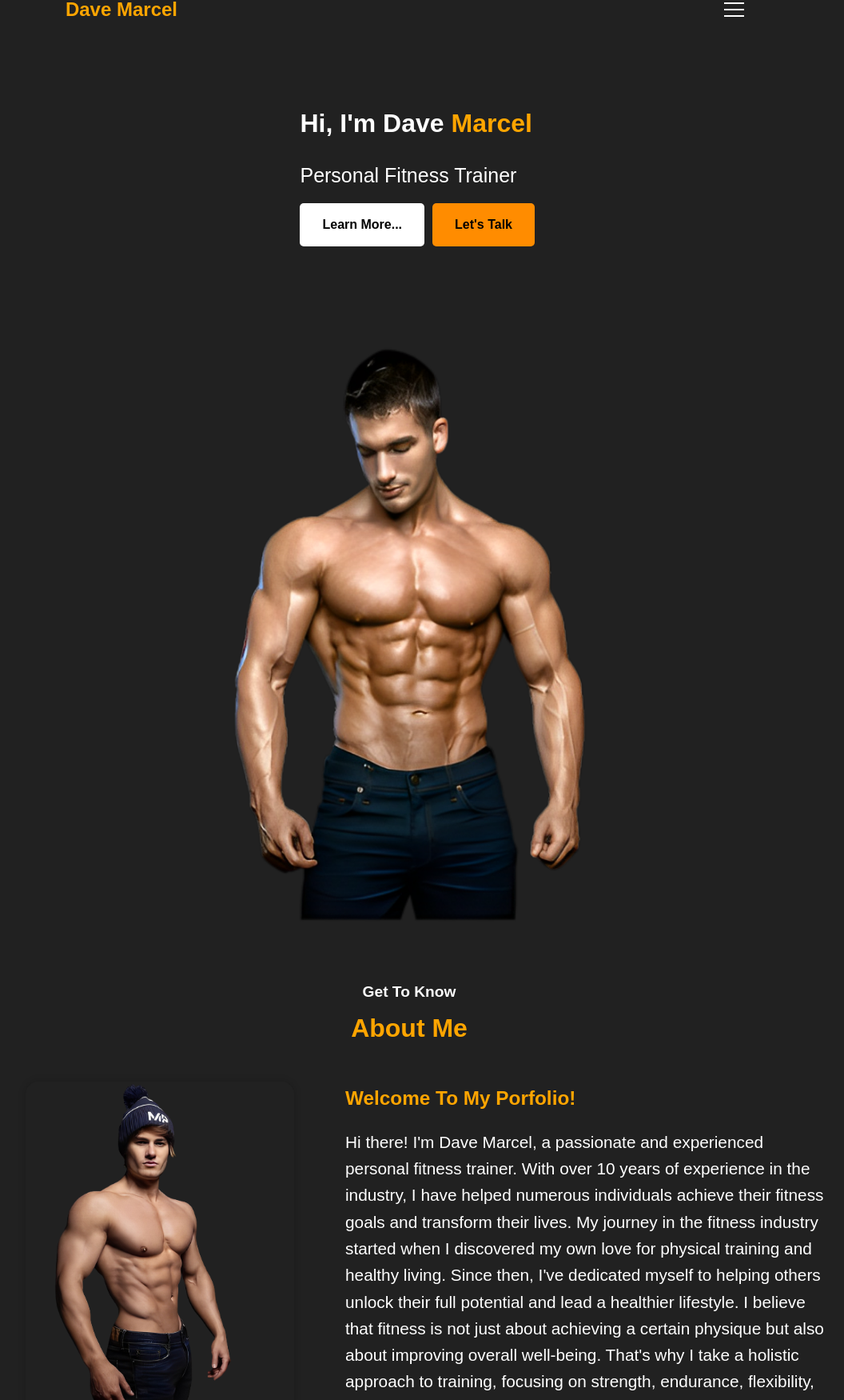
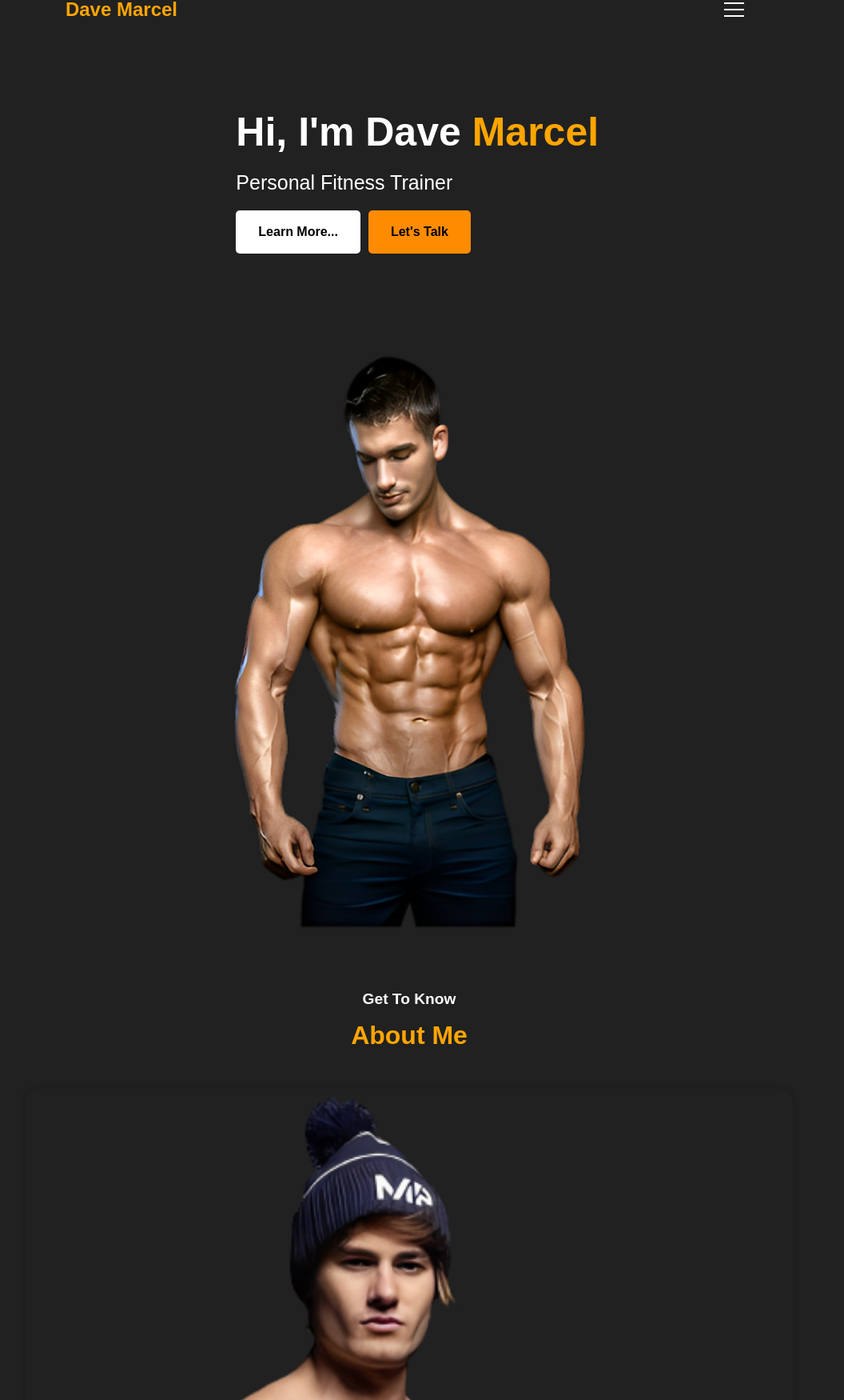
Before and after one commit to GulzaibAhmad/fitness-app, a React (Create React App) app: page / in a window 1024 px wide. Shown: the part 32-1782 px from the top of the page at 80% size, 1056 px wide, since content can reach past the window. Built offline with nearby package versions, Linux system fonts and the light colour scheme.

Commit message:
about updated

```diff
--- a/src/components/about/about.css
+++ b/src/components/about/about.css
@@ -91,6 +91,7 @@ h2 {
 
 @media screen and (min-width: 769px) and (max-width: 1024px) {
   .about__container {
+    grid-template-columns: 1fr;
     gap: 4rem;
   }
 }
--- a/src/components/header/hero.css
+++ b/src/components/header/hero.css
@@ -6,12 +6,13 @@
     }
 
     .details {
+      margin-top: 40px;
       margin-left: 2%;
       flex: 0 0 50%; /* Adjust the width as needed */
       padding: 100px; /* Adjust the padding as needed */
     }
 
-    h2 {
+    .details h2 {
       font-size: 50px;
       color: #fff;
       margin-bottom: 20px;
@@ -71,6 +72,7 @@
     }
     @media screen and (max-width: 400px) {
       .details {
+        margin-top: 0;
         flex: 0 0 100%;
         padding: 30px;
         align-items: center;
@@ -103,6 +105,7 @@
       }
 
       .details {
+        margin-top: 0;
         flex: 0 0 100%;
         padding: 50px;
         justify-content: center;
@@ -129,7 +132,12 @@
         margin-top: 0;
       }
 
+      h2 {
+        font-size: 100px;
+      }
+
       .details {
+        margin-top: 0;
         padding: 80px;
       }
     }
```
